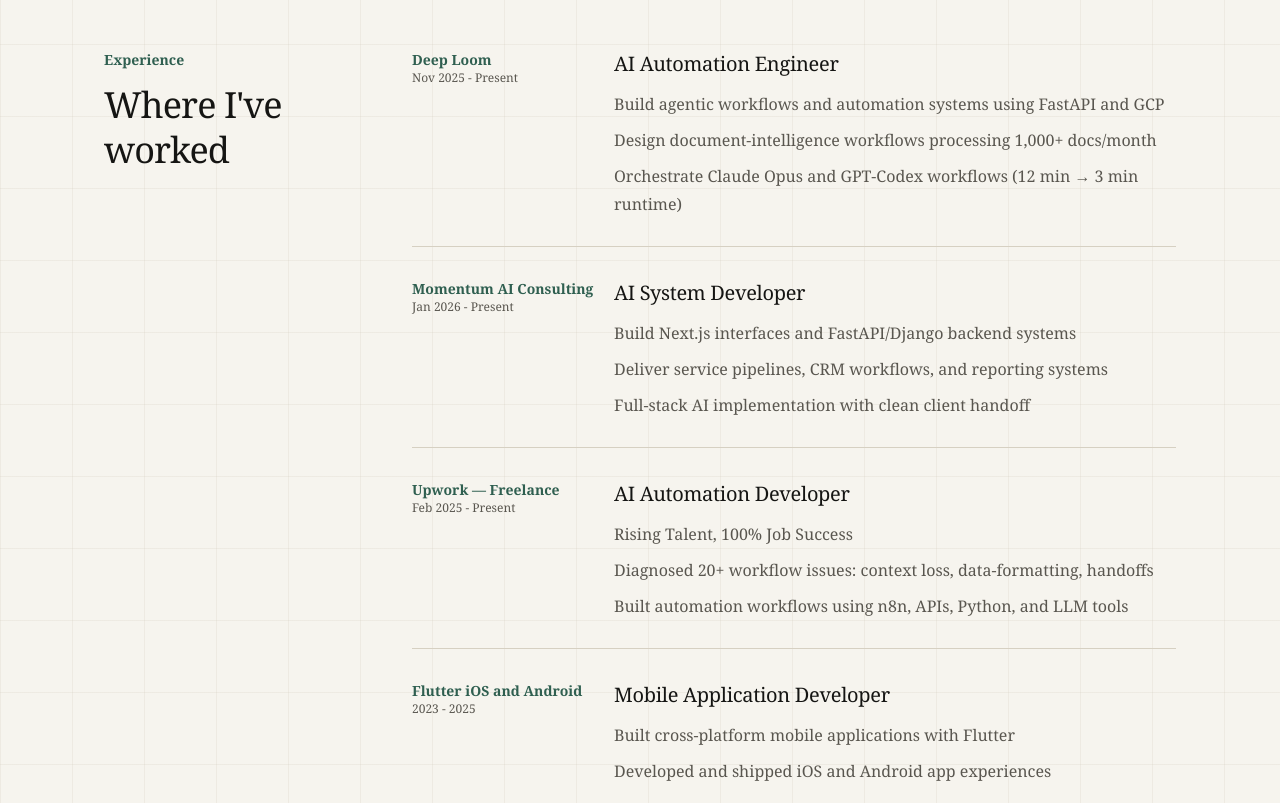
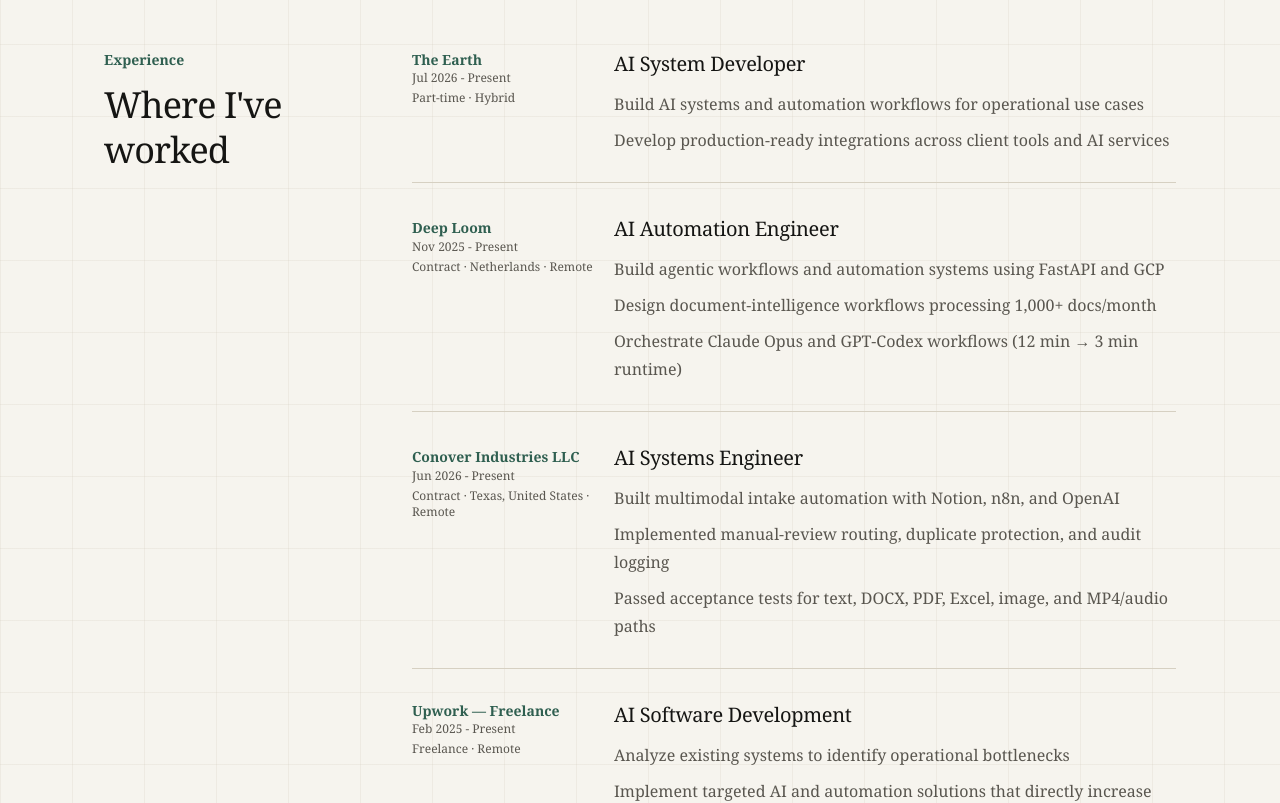
Before and after one commit to MantakaMahir/MantakaMahir.github.io, a Next.js app: page / in a window 1280 px wide. Shown: the part 1180-1983 px from the top of the page. Built offline with nearby package versions, Linux system fonts and the light colour scheme.

Commit message:
Update employment history

```diff
--- a/components/Experience.tsx
+++ b/components/Experience.tsx
@@ -11,8 +11,15 @@
             className="grid gap-3 border-b border-[var(--line)] py-7 first:pt-0 last:border-b-0 sm:grid-cols-[190px_1fr]"
           >
             <div>
-              <p className="text-sm font-semibold text-[var(--accent)]">{item.org}</p>
+              {"href" in item ? (
+                <a href={item.href} target="_blank" rel="noreferrer" className="text-sm font-semibold text-[var(--accent)] underline-offset-4 hover:underline">
+                  {item.org}
+                </a>
+              ) : (
+                <p className="text-sm font-semibold text-[var(--accent)]">{item.org}</p>
+              )}
               <p className="text-xs text-[var(--muted)]">{item.period}</p>
+              <p className="mt-1 text-xs text-[var(--muted)]">{item.type}</p>
             </div>
             <div>
               <h3 className="text-xl font-normal tracking-[-0.015em]">{item.role}</h3>
--- a/data/content.json
+++ b/data/content.json
@@ -25,10 +25,21 @@
   },
   "experience": [
     {
+      "role": "AI System Developer",
+      "org": "The Earth",
+      "period": "Jul 2026 - Present",
+      "type": "Part-time · Hybrid",
+      "highlights": [
+        "Build AI systems and automation workflows for operational use cases",
+        "Develop production-ready integrations across client tools and AI services"
+      ]
+    },
+    {
       "role": "AI Automation Engineer",
       "org": "Deep Loom",
+      "href": "https://deeploom.dev/",
       "period": "Nov 2025 - Present",
-      "type": "Contract",
+      "type": "Contract · Netherlands · Remote",
       "highlights": [
         "Build agentic workflows and automation systems using FastAPI and GCP",
         "Design document-intelligence workflows processing 1,000+ docs/month",
@@ -36,35 +47,49 @@
       ]
     },
     {
+      "role": "AI Systems Engineer",
+      "org": "Conover Industries LLC",
+      "href": "https://www.conoverindustries.com/",
+      "period": "Jun 2026 - Present",
+      "type": "Contract · Texas, United States · Remote",
+      "highlights": [
+        "Built multimodal intake automation with Notion, n8n, and OpenAI",
+        "Implemented manual-review routing, duplicate protection, and audit logging",
+        "Passed acceptance tests for text, DOCX, PDF, Excel, image, and MP4/audio paths"
+      ]
+    },
+    {
+      "role": "AI Software Development",
+      "org": "Upwork — Freelance",
+      "period": "Feb 2025 - Present",
+      "type": "Freelance · Remote",
+      "highlights": [
+        "Analyze existing systems to identify operational bottlenecks",
+        "Implement targeted AI and automation solutions that directly increase revenue and efficiency",
+        "Build agentic systems with Next.js, n8n, APIs, Python, and LLM tools"
+      ]
+    },
+    {
       "role": "AI System Developer",
       "org": "Momentum AI Consulting",
-      "period": "Jan 2026 - Present",
-      "type": "Contract",
+      "period": "Jan 2026 - Jun 2026",
+      "type": "Contract · United States · Remote",
       "highlights": [
-        "Build Next.js interfaces and FastAPI/Django backend systems",
-        "Deliver service pipelines, CRM workflows, and reporting systems",
+        "Built Next.js interfaces and FastAPI/Django backend systems",
+        "Delivered service pipelines, CRM workflows, and reporting systems",
         "Full-stack AI implementation with clean client handoff"
       ]
     },
     {
-      "role": "AI Automation Developer",
-      "org": "Upwork — Freelance",
-      "period": "Feb 2025 - Present",
-      "type": "Freelance",
+      "role": "AI Automation Engineer",
+      "org": "Openline",
+      "href": "https://openline.com/",
+      "period": "Mar 2026 - Apr 2026",
+      "type": "Contract · New York, United States · Remote",
       "highlights": [
-        "Rising Talent, 100% Job Success",
-        "Diagnosed 20+ workflow issues: context loss, data-formatting, handoffs",
-        "Built automation workflows using n8n, APIs, Python, and LLM tools"
-      ]
-    },
-    {
-      "role": "Mobile Application Developer",
-      "org": "Flutter iOS and Android",
-      "period": "2023 - 2025",
-      "type": "Cross-platform",
-      "highlights": [
-        "Built cross-platform mobile applications with Flutter",
-        "Developed and shipped iOS and Android app experiences"
+        "Built agentic content operations across research, publishing, translation, and media generation",
+        "Connected Python, LangChain, n8n, FastAPI, Notion, OpenRouter, Claude, GPT, Gemini, and Kling",
+        "Automated 14 daily workflows across eight platforms"
       ]
     }
   ],
--- a/public/content.json
+++ b/public/content.json
@@ -25,10 +25,21 @@
   },
   "experience": [
     {
+      "role": "AI System Developer",
+      "org": "The Earth",
+      "period": "Jul 2026 - Present",
+      "type": "Part-time · Hybrid",
+      "highlights": [
+        "Build AI systems and automation workflows for operational use cases",
+        "Develop production-ready integrations across client tools and AI services"
+      ]
+    },
+    {
       "role": "AI Automation Engineer",
       "org": "Deep Loom",
+      "href": "https://deeploom.dev/",
       "period": "Nov 2025 - Present",
-      "type": "Contract",
+      "type": "Contract · Netherlands · Remote",
       "highlights": [
         "Build agentic workflows and automation systems using FastAPI and GCP",
         "Design document-intelligence workflows processing 1,000+ docs/month",
@@ -36,35 +47,49 @@
       ]
     },
     {
+      "role": "AI Systems Engineer",
+      "org": "Conover Industries LLC",
+      "href": "https://www.conoverindustries.com/",
+      "period": "Jun 2026 - Present",
+      "type": "Contract · Texas, United States · Remote",
+      "highlights": [
+        "Built multimodal intake automation with Notion, n8n, and OpenAI",
+        "Implemented manual-review routing, duplicate protection, and audit logging",
+        "Passed acceptance tests for text, DOCX, PDF, Excel, image, and MP4/audio paths"
+      ]
+    },
+    {
+      "role": "AI Software Development",
+      "org": "Upwork — Freelance",
+      "period": "Feb 2025 - Present",
+      "type": "Freelance · Remote",
+      "highlights": [
+        "Analyze existing systems to identify operational bottlenecks",
+        "Implement targeted AI and automation solutions that directly increase revenue and efficiency",
+        "Build agentic systems with Next.js, n8n, APIs, Python, and LLM tools"
+      ]
+    },
+    {
       "role": "AI System Developer",
       "org": "Momentum AI Consulting",
-      "period": "Jan 2026 - Present",
-      "type": "Contract",
+      "period": "Jan 2026 - Jun 2026",
+      "type": "Contract · United States · Remote",
       "highlights": [
-        "Build Next.js interfaces and FastAPI/Django backend systems",
-        "Deliver service pipelines, CRM workflows, and reporting systems",
+        "Built Next.js interfaces and FastAPI/Django backend systems",
+        "Delivered service pipelines, CRM workflows, and reporting systems",
         "Full-stack AI implementation with clean client handoff"
       ]
     },
     {
-      "role": "AI Automation Developer",
-      "org": "Upwork — Freelance",
-      "period": "Feb 2025 - Present",
-      "type": "Freelance",
+      "role": "AI Automation Engineer",
+      "org": "Openline",
+      "href": "https://openline.com/",
+      "period": "Mar 2026 - Apr 2026",
+      "type": "Contract · New York, United States · Remote",
       "highlights": [
-        "Rising Talent, 100% Job Success",
-        "Diagnosed 20+ workflow issues: context loss, data-formatting, handoffs",
-        "Built automation workflows using n8n, APIs, Python, and LLM tools"
-      ]
-    },
-    {
-      "role": "Mobile Application Developer",
-      "org": "Flutter iOS and Android",
-      "period": "2023 - 2025",
-      "type": "Cross-platform",
-      "highlights": [
-        "Built cross-platform mobile applications with Flutter",
-        "Developed and shipped iOS and Android app experiences"
+        "Built agentic content operations across research, publishing, translation, and media generation",
+        "Connected Python, LangChain, n8n, FastAPI, Notion, OpenRouter, Claude, GPT, Gemini, and Kling",
+        "Automated 14 daily workflows across eight platforms"
       ]
     }
   ],
```
